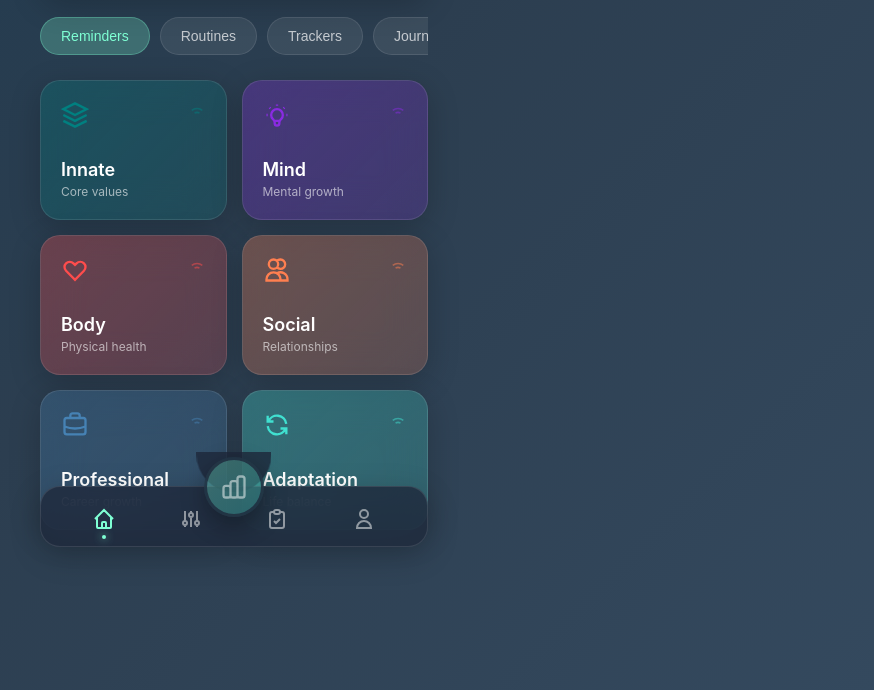
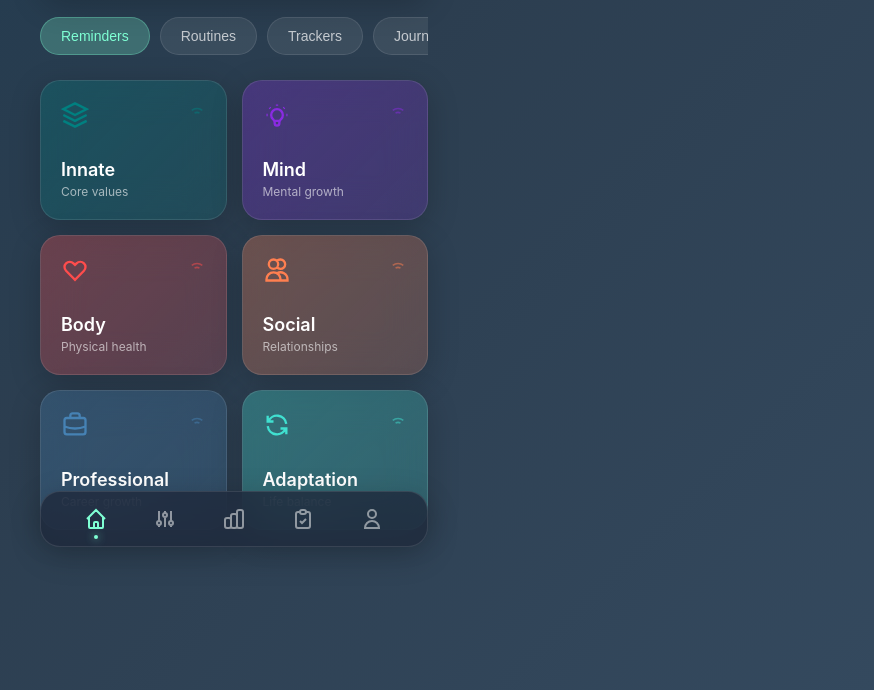
Before and after one commit to akuk095/core, a plain HTML site: page index.html in a window 1280 px wide. Shown: the part 233-923 px from the top of the page, without its empty margins (406-1280 px from the left). Drawn offline with Linux system fonts and the light colour scheme.

Commit message:
revert bottom navigation styles.css

```diff
--- a/styles.css
+++ b/styles.css
@@ -231,7 +231,7 @@ body {
     color: #40E0D0;
 }
 
-/* Bottom Navigation - Design with raised center icon and curved border */
+/* Bottom Navigation */
 .bottom-nav {
     position: fixed;
     bottom: 20px;
@@ -247,23 +247,6 @@ body {
     backdrop-filter: blur(20px);
     -webkit-backdrop-filter: blur(20px);
     z-index: 1000;
-    padding-top: 20px;
-}
-
-/* Create curved notch effect for center icon using pseudo-element */
-.bottom-nav::before {
-    content: '';
-    position: absolute;
-    top: -35px;
-    left: 50%;
-    transform: translateX(-50%);
-    width: 75px;
-    height: 40px;
-    background: rgba(30, 41, 59, 0.8);
-    backdrop-filter: blur(20px);
-    -webkit-backdrop-filter: blur(20px);
-    border-radius: 0 0 40px 40px;
-    z-index: -1;
 }
 
 .nav-item {
@@ -274,35 +257,12 @@ body {
     text-decoration: none;
     color: rgba(255, 255, 255, 0.5);
     transition: all 0.3s ease;
-    z-index: 1;
 }
 
 .nav-item svg {
     width: 24px;
     height: 24px;
     stroke-width: 2;
-}
-
-/* Center nav item (dashboard) - raised above the nav bar */
-.nav-item:nth-child(3) {
-    position: absolute;
-    top: -30px; /* Elevate the center icon above the nav bar */
-    left: 50%;
-    transform: translateX(-50%);
-    background: linear-gradient(135deg, rgba(127, 255, 212, 0.3) 0%, rgba(64, 224, 208, 0.3) 100%);
-    width: 60px;
-    height: 60px;
-    border-radius: 50%;
-    display: flex;
-    align-items: center;
-    justify-content: center;
-    border: 3px solid rgba(30, 41, 59, 0.8);
-    box-shadow: 0 8px 24px rgba(0, 0, 0, 0.3);
-}
-
-.nav-item:nth-child(3) svg {
-    width: 28px;
-    height: 28px;
 }
 
 .nav-item.active {
@@ -320,18 +280,8 @@ body {
     box-shadow: 0 0 8px #7FFFD4;
 }
 
-/* Hide active dot for center raised icon as it looks better without it */
-.nav-item:nth-child(3) .active-dot {
-    display: none;
-}
-
 .nav-item:hover {
     color: rgba(255, 255, 255, 0.8);
-}
-
-.nav-item:nth-child(3):hover {
-    transform: translateX(-50%) scale(1.05);
-    box-shadow: 0 10px 28px rgba(0, 0, 0, 0.4);
 }
 
 /* Responsive Design */
```
